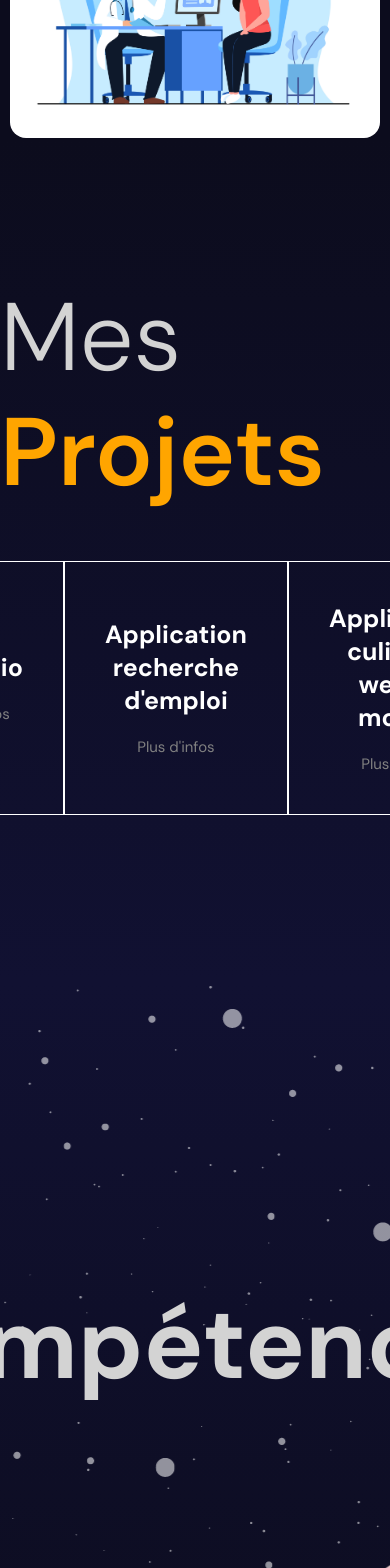
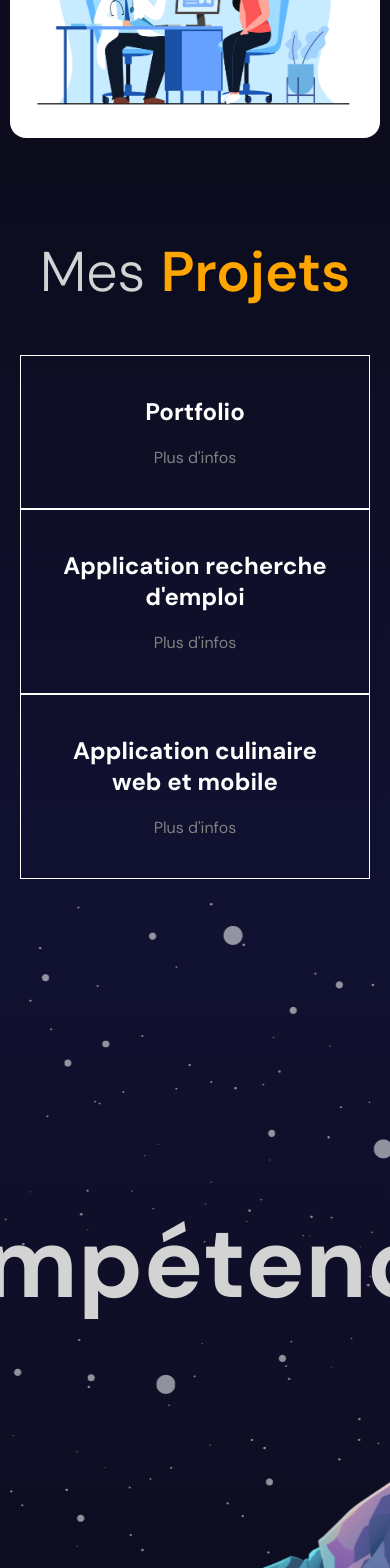
Before and after one commit to radubortan/portfolio, a React (Vite) app: page / in a window 390 px wide. Shown: the part 4900-6468 px from the top of the page. Built offline with nearby package versions, Linux system fonts and the light colour scheme; the HTML template or start-up script is replaced by a standard one.

Commit message:
projects

```diff
--- a/src/app.scss
+++ b/src/app.scss
@@ -72,6 +72,10 @@ button {
     scroll-snap-align: none;
   }
 
+  #projects {
+    height: auto;
+  }
+
   :root {
     --extra-small-text: 0.85rem;
     --small-text: 1rem;
--- a/src/components/modal/backdrop.module.scss
+++ b/src/components/modal/backdrop.module.scss
@@ -1,5 +1,5 @@
 .backdrop {
-  position: absolute;
+  position: fixed;
   top: 0;
   left: 0;
   height: 100%;
--- a/src/components/modal/modal.module.scss
+++ b/src/components/modal/modal.module.scss
@@ -1,3 +1,5 @@
+@import "../../app.scss";
+
 .modal {
   width: clamp(50%, 700px, 90%);
   max-height: 70%;
@@ -7,6 +9,10 @@
   position: relative;
   gap: 30px;
   overflow-y: auto;
+
+  @include mobile {
+    max-height: 100%;
+  }
 
   .buttonContainer {
     position: absolute;
--- a/src/components/projects/Projects.tsx
+++ b/src/components/projects/Projects.tsx
@@ -5,38 +5,44 @@ import { useState } from "react";
 import ProjectModal from "./projectModal/ProjectModal";
 import { projects } from "./projects.data";
 import { Project } from "./projects.data";
+import useScreenSize from "../../hooks/useScreenSize";
 
 const Projects = () => {
   const [selectedProject, setSelectedProject] = useState<Project>();
 
   const [isModalOpen, setIsModalOpen] = useState(false);
 
+  const screenSize = useScreenSize();
+  const isMobileDevice = screenSize.width <= 768;
+
   return (
-    <div className={classes.container}>
+    <motion.div
+      initial="initial"
+      whileInView="whileInView"
+      viewport={{
+        once: isMobileDevice,
+      }}
+      className={classes.container}
+    >
       <AnimatePresence mode="wait">
         {isModalOpen && (
           <ProjectModal
             project={selectedProject}
             handleClose={() => {
               setIsModalOpen(false);
+              document.body.style.overflow = "auto";
             }}
           />
         )}
       </AnimatePresence>
 
       <div className={classes.titleContainer}>
-        <motion.h1
-          variants={variants.textVariants}
-          initial="initial"
-          whileInView="whileInView"
-        >
+        <motion.h1 variants={variants.textVariants}>
           Mes <span>Projets</span>
         </motion.h1>
       </div>
 
       <motion.div
-        initial="initial"
-        whileInView="whileInView"
         className={classes.listContainer}
         variants={variants.textVariants}
       >
@@ -50,6 +56,7 @@ const Projects = () => {
                 color: "#000000",
               }}
               onClick={() => {
+                document.body.style.overflow = "hidden";
                 setIsModalOpen(true);
                 setSelectedProject(project);
               }}
@@ -60,7 +67,7 @@ const Projects = () => {
           );
         })}
       </motion.div>
-    </div>
+    </motion.div>
   );
 };
 
--- a/src/components/projects/projectModal/projectModal.module.scss
+++ b/src/components/projects/projectModal/projectModal.module.scss
@@ -1,3 +1,5 @@
+@import "../../../app.scss";
+
 .container {
   display: flex;
   flex-direction: column;
@@ -6,7 +8,11 @@
   color: black;
 
   .title {
-    font-size: 30px;
+    font-size: calc(var(--extra-big-text) - 1rem);
+
+    @include mobile {
+      font-size: var(--extra-big-text);
+    }
   }
 
   .descriptionContainer {
@@ -15,7 +21,11 @@
     gap: 10px;
 
     p {
-      font-size: 20px;
+      font-size: calc(var(--medium-text) - 0.3rem);
+
+      @include mobile {
+        font-size: var(--medium-text);
+      }
     }
   }
 
@@ -26,6 +36,10 @@
       border: 2px solid black;
       padding: 5px;
       border-radius: 5px;
+    }
+
+    @include mobile {
+      flex-wrap: wrap;
     }
   }
 
--- a/src/components/projects/projects.module.scss
+++ b/src/components/projects/projects.module.scss
@@ -1,3 +1,5 @@
+@import "../../app.scss";
+
 .container {
   background: linear-gradient(180deg, #0c0c1d, #111132);
   height: 100%;
@@ -9,6 +11,10 @@
   position: relative;
   gap: 50px;
 
+  @include mobile {
+    padding: 100px 0 20px;
+  }
+
   .titleContainer {
     display: flex;
     flex-direction: column;
@@ -16,10 +22,14 @@
     justify-content: center;
 
     h1 {
-      font-size: 96px;
+      font-size: calc(var(--ultra-big-text) + 1rem);
       font-weight: 300;
       user-select: none;
       line-height: 1.2;
+
+      @include mobile {
+        font-size: calc(var(--ultra-big-text) + 0.5rem);
+      }
 
       span {
         font-weight: 600;
@@ -36,6 +46,11 @@
     max-width: 1366px;
     justify-content: center;
 
+    @include mobile {
+      flex-direction: column;
+      padding: 0 20px;
+    }
+
     .box {
       flex: 1;
       color: white;
@@ -51,12 +66,12 @@
       gap: 20px;
 
       h2 {
-        font-size: 25px;
+        font-size: calc(var(--medium-text) + 0.3rem);
       }
 
       p {
         color: gray;
-        font-size: 15px;
+        font-size: var(--small-text);
         bottom: 10px;
       }
     }
```
